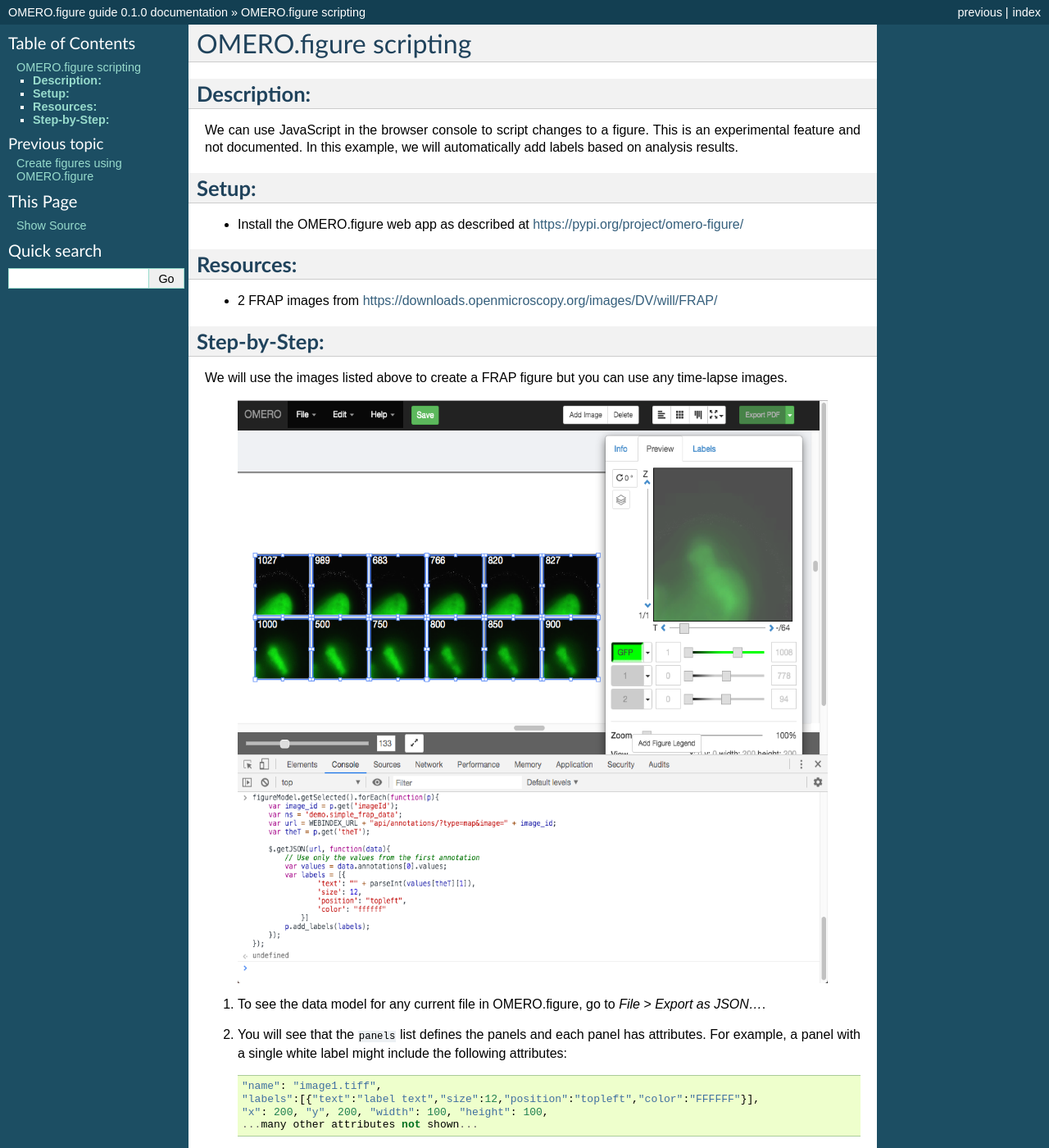
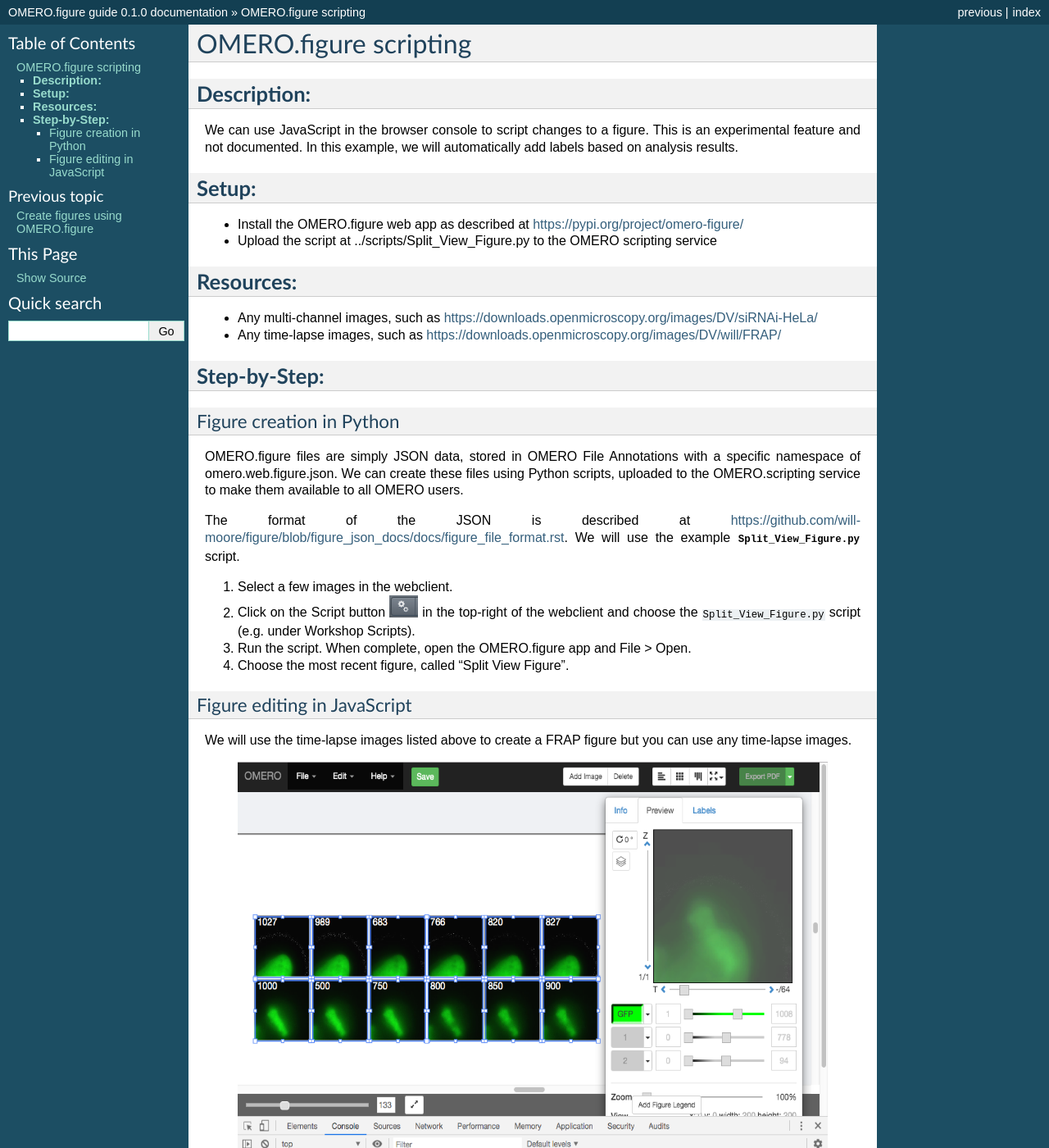
Before and after one commit to ome/omero-guide-figure, a Sphinx documentation site: the page built from docs/omero_figure_scripting.rst, in a window 1280 px wide and 1400 px high. Shown: the whole window at 82% size. Built offline with Sphinx 7.4.7, drawn with Linux system fonts in a browser that asks for light colours.

Commit message:
Add python script section to omero_figure_scripting.rst

```diff
--- a/docs/omero_figure_scripting.rst
+++ b/docs/omero_figure_scripting.rst
@@ -12,16 +12,41 @@
 ----------
 
 -  Install the OMERO.figure web app as described at https://pypi.org/project/omero-figure/
+-  Upload the script at ../scripts/Split_View_Figure.py to the OMERO scripting service
 
 **Resources:**
 --------------
 
--  2 FRAP images from https://downloads.openmicroscopy.org/images/DV/will/FRAP/
+-  Any multi-channel images, such as https://downloads.openmicroscopy.org/images/DV/siRNAi-HeLa/
+-  Any time-lapse images, such as https://downloads.openmicroscopy.org/images/DV/will/FRAP/
 
 **Step-by-Step:**
 -----------------
 
-We will use the images listed above to create a FRAP figure but you can use any time-lapse images.
+Figure creation in Python
+~~~~~~~~~~~~~~~~~~~~~~~~~
+
+OMERO.figure files are simply JSON data, stored in OMERO File Annotations with a specific
+namespace of omero.web.figure.json. We can create these files using Python scripts, uploaded to
+the OMERO.scripting service to make them available to all OMERO users.
+
+The format of the JSON is described at https://github.com/will-moore/figure/blob/figure_json_docs/docs/figure_file_format.rst.
+We will use the example :download:`Split_View_Figure.py <../scripts/Split_View_Figure.py>` script.
+
+#. Select a few images in the webclient.
+
+#. Click on the Script button \ |script_icon|\  in the top-right of the webclient and choose the
+   ``Split_View_Figure.py`` script (e.g. under Workshop Scripts).
+
+#. Run the script. When complete, open the OMERO.figure app and File > Open.
+
+#. Choose the most recent figure, called "Split View Figure".
+
+
+Figure editing in JavaScript
+~~~~~~~~~~~~~~~~~~~~~~~~~~~~
+
+We will use the time-lapse images listed above to create a FRAP figure but you can use any time-lapse images.
 
     .. image:: images/script_frap_figure.png
        :scale: 75 %
@@ -85,3 +110,8 @@
 #.  The labels should be added. Note that you can undo and redo these changes in the UI as normal.
 
 #.  Try out other examples in https://github.com/ome/training-scripts/tree/v0.6.0/practical/javascript
+
+
+.. |script_icon| image:: images/scripts_icon.png
+   :width: 0.36621in
+   :height: 0.27231in
```
Also changed, not shown: docs/images/scripts_icon.png (added).
